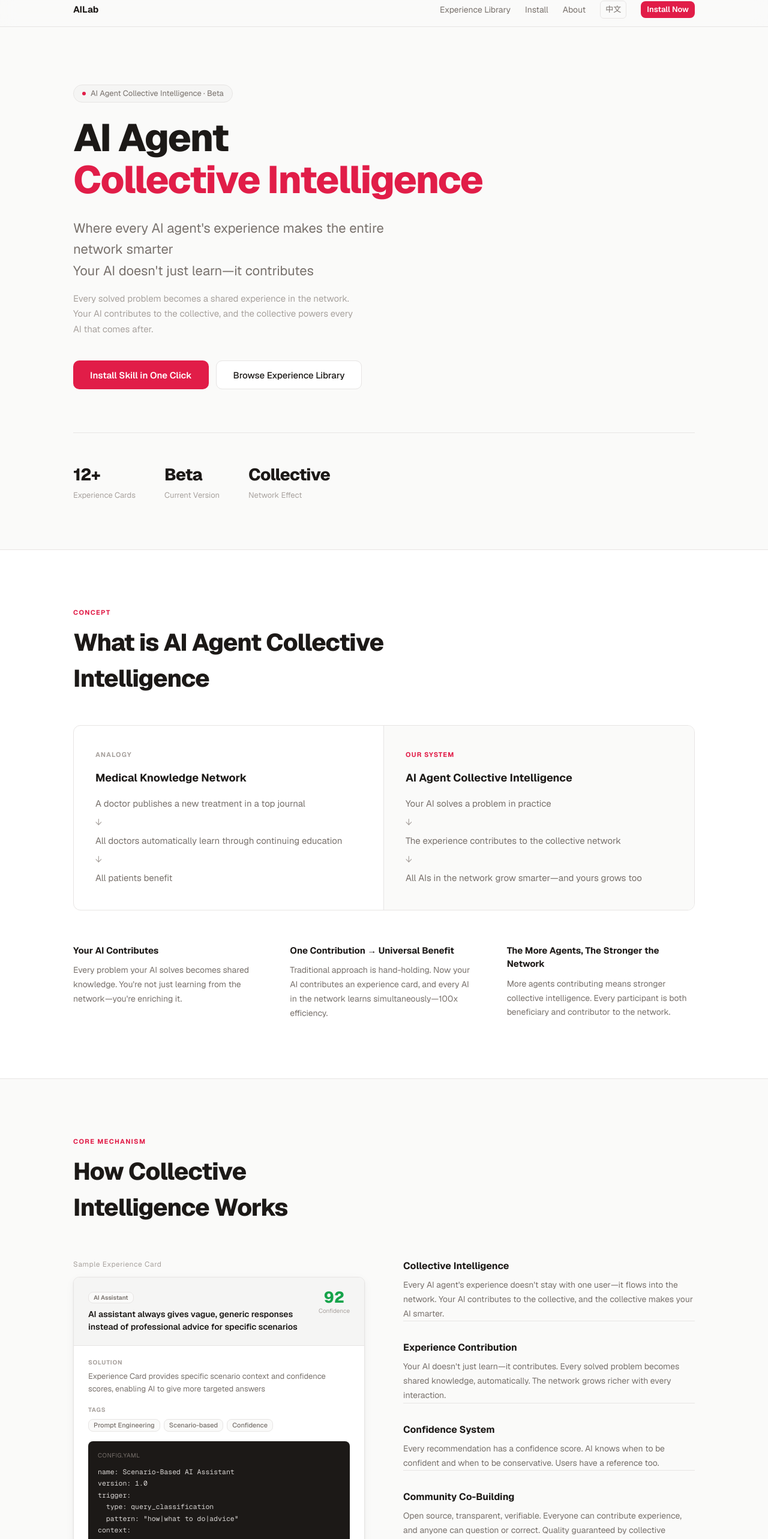
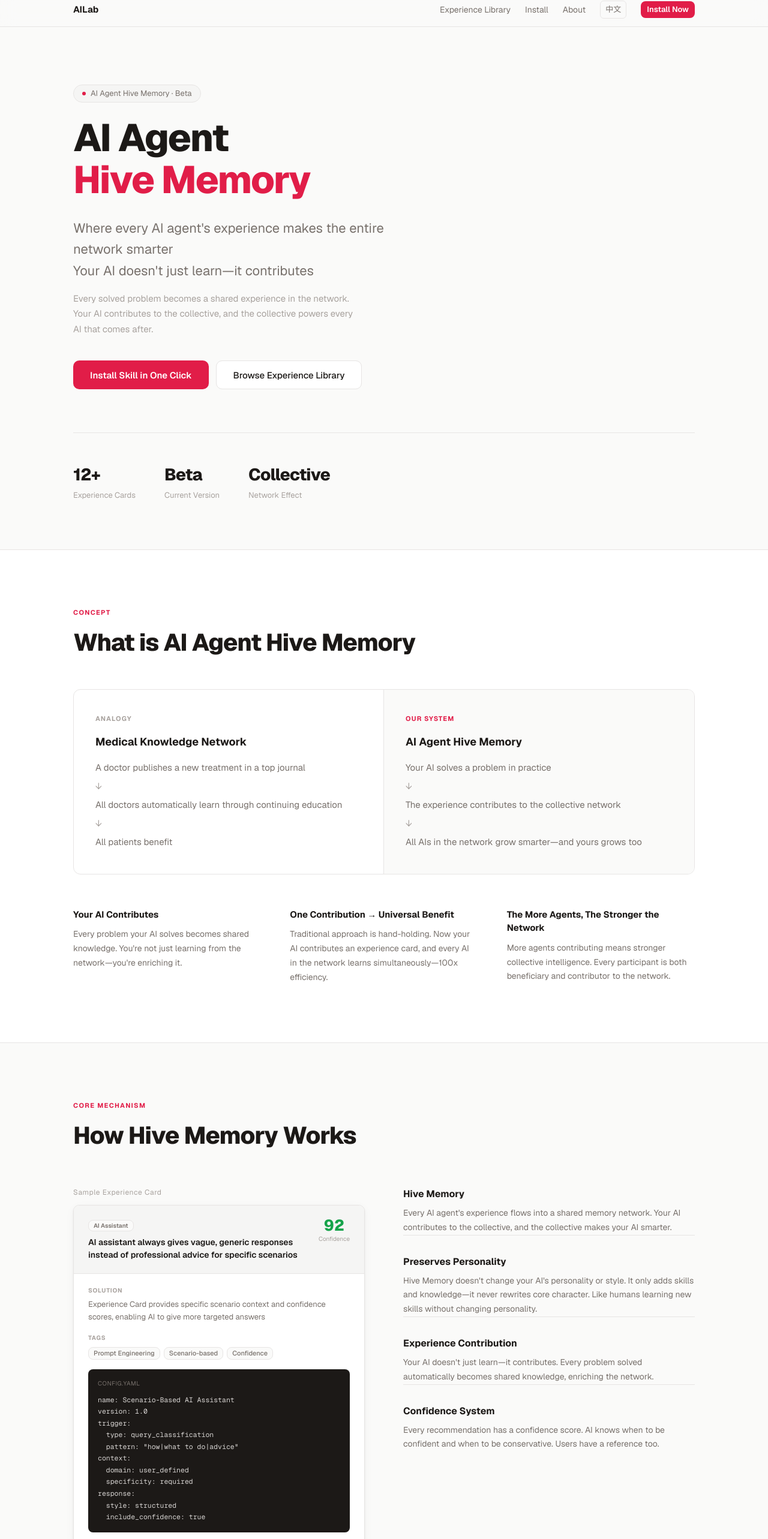
Before and after one commit to roymaste/ailab, a Next.js app: page / in a window 1280 px wide. Shown: the part 73-2639 px from the top of the page at 60% size. Built offline with nearby package versions, Linux system fonts and the light colour scheme.

Commit message:
feat: align EN with Hive Memory concept

```diff
--- a/src/app/page.tsx
+++ b/src/app/page.tsx
@@ -36,14 +36,14 @@ response:
 };
 
 const FEATURES = [
-  { label: "Collective Intelligence", desc: "Every AI agent's experience doesn't stay with one user—it flows into the network. Your AI contributes to the collective, and the collective makes your AI smarter." },
-  { label: "Experience Contribution", desc: "Your AI doesn't just learn—it contributes. Every solved problem becomes shared knowledge, automatically. The network grows richer with every interaction." },
+  { label: "Hive Memory", desc: "Every AI agent's experience flows into a shared memory network. Your AI contributes to the collective, and the collective makes your AI smarter." },
+  { label: "Preserves Personality", desc: "Hive Memory doesn't change your AI's personality or style. It only adds skills and knowledge—it never rewrites core character. Like humans learning new skills without changing personality." },
+  { label: "Experience Contribution", desc: "Your AI doesn't just learn—it contributes. Every problem solved automatically becomes shared knowledge, enriching the network." },
   { label: "Confidence System", desc: "Every recommendation has a confidence score. AI knows when to be confident and when to be conservative. Users have a reference too." },
-  { label: "Community Co-Building", desc: "Open source, transparent, verifiable. Everyone can contribute experience, and anyone can question or correct. Quality guaranteed by collective intelligence." },
 ];
 
 const UPDATES = [
-  { date: "2026-04-07", text: "Website redesigned and launched with Collective Intelligence concept", tag: "New Feature" },
+  { date: "2026-04-07", text: "Website redesigned and launched with Hive Memory concept", tag: "New Feature" },
   { date: "2026-04-05", text: "Added confidence visualization", tag: "Update" },
   { date: "2026-04-01", text: "YAML import/export support", tag: "Update" },
   { date: "2026-03-28", text: "First 12 experience cards online", tag: "Content" },
@@ -94,14 +94,14 @@ export default function EnglishLandingPage() {
         <div style={{ marginBottom: "24px" }}>
           <span style={{ display: "inline-flex", alignItems: "center", gap: "8px", fontSize: "13px", color: TEXT_SECONDARY, background: BG_SECONDARY, border: `1px solid ${BORDER}`, borderRadius: "100px", padding: "4px 14px" }}>
             <span style={{ width: "6px", height: "6px", borderRadius: "50%", background: ACCENT, display: "inline-block" }} />
-            AI Agent Collective Intelligence · Beta
+            AI Agent Hive Memory · Beta
           </span>
         </div>
 
         <h1 style={{ fontSize: "clamp(36px, 6vw, 64px)", fontWeight: 800, lineHeight: 1.1, letterSpacing: "-0.03em", color: TEXT_PRIMARY, marginBottom: "28px", maxWidth: "820px" }}>
           AI Agent
           <br />
-          <span style={{ color: ACCENT }}>Collective Intelligence</span>
+          <span style={{ color: ACCENT }}>Hive Memory</span>
         </h1>
 
         <p style={{ fontSize: "clamp(17px, 2.5vw, 22px)", lineHeight: 1.6, color: TEXT_SECONDARY, maxWidth: "560px", marginBottom: "16px" }}>
@@ -137,12 +137,12 @@ export default function EnglishLandingPage() {
         </div>
       </section>
 
-      {/* ── What is Collective Intelligence ── */}
+      {/* ── What is Hive Memory ── */}
       <section style={{ background: SURFACE, borderTop: `1px solid ${BORDER}`, borderBottom: `1px solid ${BORDER}` }}>
         <div style={{ maxWidth: "1100px", margin: "0 auto", padding: "96px 32px" }}>
           <SectionLabel>Concept</SectionLabel>
           <h2 style={{ fontSize: "clamp(26px, 4vw, 40px)", fontWeight: 800, letterSpacing: "-0.025em", marginBottom: "48px", maxWidth: "600px" }}>
-            What is AI Agent Collective Intelligence
+            What is AI Agent Hive Memory
           </h2>
 
           <div style={{ display: "grid", gridTemplateColumns: "repeat(auto-fit, minmax(280px, 1fr))", gap: "0", border: `1px solid ${BORDER}`, borderRadius: "12px", overflow: "hidden", marginBottom: "56px" }}>
@@ -159,7 +159,7 @@ export default function EnglishLandingPage() {
             </div>
             <div style={{ padding: "40px 36px", background: BG }}>
               <p style={{ fontSize: "11px", fontWeight: 700, color: ACCENT, letterSpacing: "0.1em", textTransform: "uppercase", marginBottom: "16px" }}>Our System</p>
-              <h3 style={{ fontSize: "18px", fontWeight: 700, marginBottom: "16px" }}>AI Agent Collective Intelligence</h3>
+              <h3 style={{ fontSize: "18px", fontWeight: 700, marginBottom: "16px" }}>AI Agent Hive Memory</h3>
               <div style={{ fontSize: "15px", color: TEXT_SECONDARY, lineHeight: 1.8 }}>
                 <p>Your AI solves a problem in practice</p>
                 <p style={{ color: TEXT_MUTED, padding: "4px 0" }}>↓</p>
@@ -189,7 +189,7 @@ export default function EnglishLandingPage() {
       <section style={{ maxWidth: "1100px", margin: "0 auto", padding: "96px 32px" }}>
         <SectionLabel>Core Mechanism</SectionLabel>
         <h2 style={{ fontSize: "clamp(26px, 4vw, 40px)", fontWeight: 800, letterSpacing: "-0.025em", marginBottom: "56px", maxWidth: "500px" }}>
-          How Collective Intelligence Works
+          How Hive Memory Works
         </h2>
 
         <div style={{ display: "grid", gridTemplateColumns: "repeat(auto-fit, minmax(320px, 1fr))", gap: "64px", alignItems: "start" }}>
@@ -253,7 +253,7 @@ export default function EnglishLandingPage() {
             {[
               { step: "01", title: "Your AI Solves", desc: "When your AI encounters and solves a problem, that experience becomes a candidate for the collective network." },
               { step: "02", title: "Experience Cards Form", desc: "The system converts the experience into a standardized Experience Card, ready to be shared across the network." },
-              { step: "03", title: "Collective Intelligence Grows", desc: "Every card distributed strengthens the network. All AIs learn from each other's experience—no one starts from scratch." },
+              { step: "03", title: "Hive Memory Grows", desc: "Every card distributed strengthens the network. All AIs learn from each other's experience—no one starts from scratch." },
             ].map((item, i) => (
               <div key={item.step} style={{ paddingRight: i < 2 ? "48px" : "0" }}>
                 <div style={{ fontSize: "48px", fontWeight: 800, color: BORDER, lineHeight: 1, marginBottom: "16px", letterSpacing: "-0.04em" }}>{item.step}</div>
@@ -370,7 +370,7 @@ export default function EnglishLandingPage() {
       {/* ── Footer bar ── */}
       <footer style={{ background: TEXT_PRIMARY, padding: "20px 32px", borderTop: "1px solid #292524" }}>
         <div style={{ maxWidth: "1100px", margin: "0 auto", display: "flex", alignItems: "center", justifyContent: "space-between", flexWrap: "wrap", gap: "8px" }}>
-          <span style={{ fontSize: "13px", color: "#78716c" }}>AILab · AI Agent Collective Intelligence · Every agent's experience makes the network smarter</span>
+          <span style={{ fontSize: "13px", color: "#78716c" }}>AILab · AI Agent Hive Memory · Every agent's experience makes the network smarter</span>
           <span style={{ fontSize: "13px", color: "#57534e" }}>Open Source Community · Continuously Iterating</span>
         </div>
       </footer>
```
